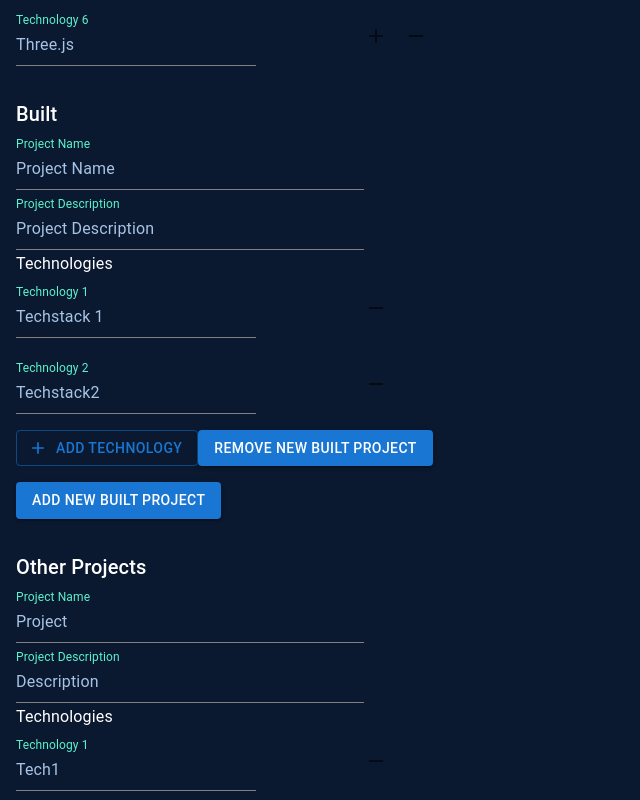
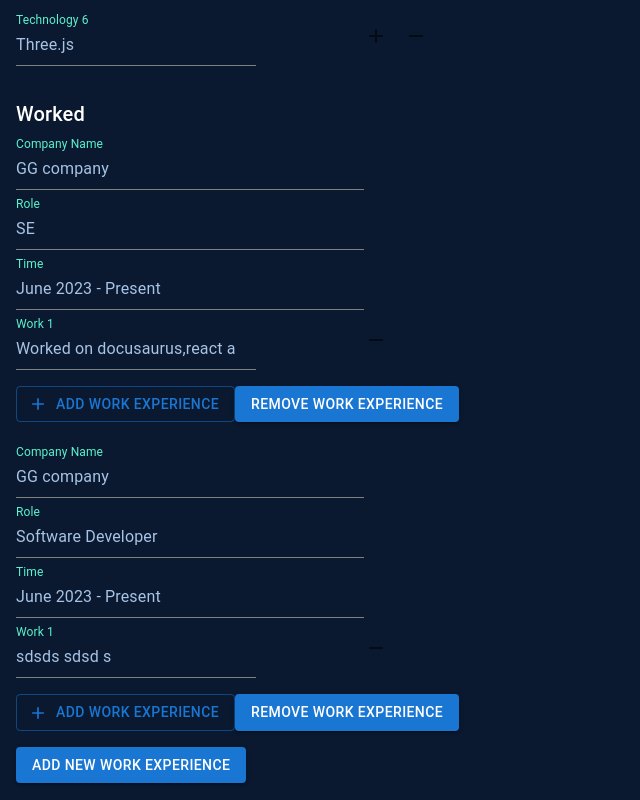
Before and after one commit to B-Manish/ProfileGenerator, a React (Create React App) app: page / in a window 1280 px wide. Shown: the part 980-1780 px from the top of the page, without its empty margins (0-640 px from the left). Built offline with nearby package versions, Linux system fonts and the light colour scheme; no server answers; a web font is replaced by a local one.

Commit message:
Added Worked Handlers

```diff
--- a/src/components/Dataform.js
+++ b/src/components/Dataform.js
@@ -190,6 +190,96 @@ const Dataform = () => {
 
 
 
+
+    // Handlers for "Worked" section
+    const handleWorkedNameChange = (index, newCompanyName) => {
+        setData((prevData) => {
+            const updatedWorked = [...prevData.worked];
+            updatedWorked[index] = {
+                ...updatedWorked[index],
+                company: newCompanyName,
+            };
+            return { ...prevData, worked: updatedWorked };
+        });
+    };
+
+    const handleWorkedRoleChange = (index, newRole) => {
+        setData((prevData) => {
+            const updatedWorked = [...prevData.worked];
+            updatedWorked[index] = {
+                ...updatedWorked[index],
+                role: newRole,
+            };
+            return { ...prevData, worked: updatedWorked };
+        });
+    };
+
+    const handleWorkedTimeChange = (index, newTime) => {
+        setData((prevData) => {
+            const updatedWorked = [...prevData.worked];
+            updatedWorked[index] = {
+                ...updatedWorked[index],
+                time: newTime,
+            };
+            return { ...prevData, worked: updatedWorked };
+        });
+    };
+
+
+    const handleAddWorkedtoWorked = (projectIndex) => {
+        setData((prevData) => {
+            const updatedWork = [...prevData.worked];
+            updatedWork[projectIndex].worked.push('Worked on a feature....');
+            return { ...prevData, worked: updatedWork };
+        });
+    };
+
+    const handleWorkedFromWork = (projectIndex, workedIndex) => {
+        setData((prevData) => {
+            const updatedWorked = [...prevData.worked];
+            updatedWorked[projectIndex].worked.splice(workedIndex, 1);
+            return { ...prevData, worked: updatedWorked };
+        });
+    };
+
+    const handleWorkedChangeinWorked = (workedIndex, techIndex, newWorked) => {
+        setData((prevData) => {
+            const updatedWorked = [...prevData.worked];
+            updatedWorked[workedIndex].worked[techIndex] = newWorked;
+            return { ...prevData, worked: updatedWorked };
+        });
+    };
+
+
+
+    const handleAddWorked = () => {
+        setData((prevData) => {
+            const newWorked = {
+                company: "GG company",
+                role: "SE",
+                time: "June 2023 - Present",
+                worked: [
+                    "Worked on docusaurus,react and played a major role in development of its heavy state based logic requirements.",
+                ],
+            };
+            return {
+                ...prevData,
+                worked: [...prevData.worked, newWorked],
+            };
+        });
+    };
+
+    const handleRemoveWorked = (workedIndex) => {
+        setData((prevData) => {
+            const updatedWorked = [...prevData?.worked];
+            updatedWorked.splice(workedIndex, 1);
+            return { ...prevData, worked: updatedWorked };
+        });
+    };
+
+
+
+
     // Handlers for "Projects" section
     const handleProjectNameChange = (index, newName) => {
         setData((prevData) => {
@@ -347,6 +437,70 @@ const Dataform = () => {
 
 
 
+            {/* Worked Section */}
+            <Box sx={{ marginBottom: 4 }}>
+                <Typography variant="h6">Worked</Typography>
+                {data?.worked?.map((company, projectIndex) => (
+                    <Box key={projectIndex} sx={{ marginBottom: 2 }}>
+                        <CustomTextField
+                            fullWidth
+                            label="Company Name"
+                            value={company?.company}
+                            onChange={(e) => handleWorkedNameChange(projectIndex, e.target.value)}
+                            sx={{ marginBottom: 2 }}
+                        />
+                        <CustomTextField
+                            fullWidth
+                            label="Role"
+                            value={company?.role}
+                            onChange={(e) => handleWorkedRoleChange(projectIndex, e.target.value)}
+                            sx={{ marginBottom: 2 }}
+                        />
+                        <CustomTextField
+                            fullWidth
+                            label="Time"
+                            value={company?.time}
+                            onChange={(e) => handleWorkedTimeChange(projectIndex, e.target.value)}
+                            sx={{ marginBottom: 2 }}
+                        />
+
+                        {company.worked.map((tech, techIndex) => (
+                            <Box key={techIndex} sx={{ display: 'flex', alignItems: 'center', marginBottom: 2 }}>
+                                <CustomTextField
+                                    fullWidth
+                                    label={`Work ${techIndex + 1}`}
+                                    value={tech}
+                                    onChange={(e) => handleWorkedChangeinWorked(projectIndex, techIndex, e.target.value)}
+                                    sx={{ marginRight: 2 }}
+                                />
+                                <IconButton onClick={() => handleWorkedFromWork(projectIndex, techIndex)}>
+                                    <RemoveIcon />
+                                </IconButton>
+                            </Box>
+                        ))}
+                        <Button
+                            variant="outlined"
+                            startIcon={<AddIcon />}
+                            onClick={() => handleAddWorkedtoWorked(projectIndex)}
+                        >
+                            Add Work Experience
+                        </Button>
+
+                        <Button variant="contained" onClick={() => handleRemoveWorked(projectIndex)}>
+                            Remove Work Experience
+                        </Button>
+                    </Box>
+                ))}
+                <Button variant="contained" onClick={handleAddWorked}>
+                    Add New Work Experience
+                </Button>
+            </Box>
+
+
+
+
+
+
 
 
 
```
